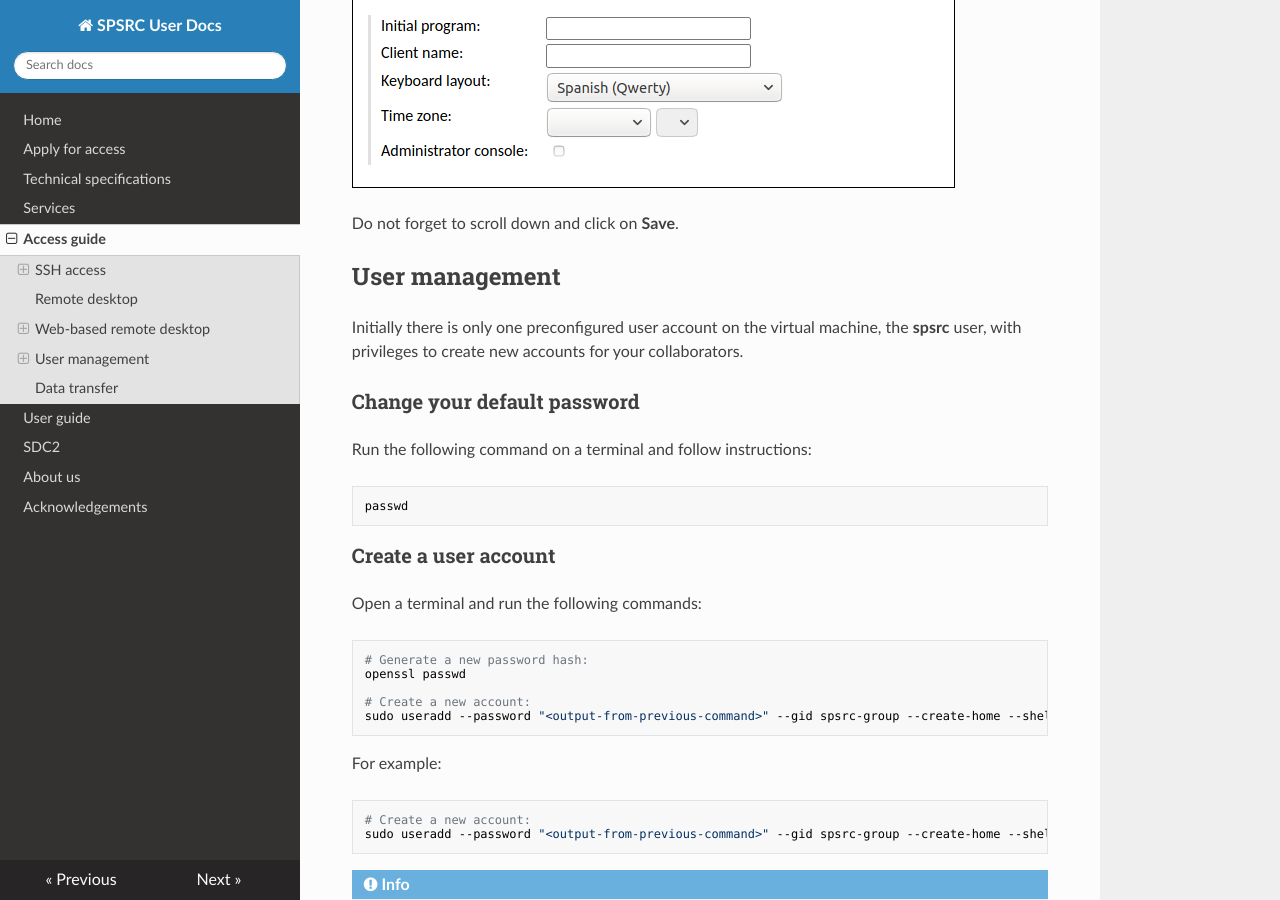
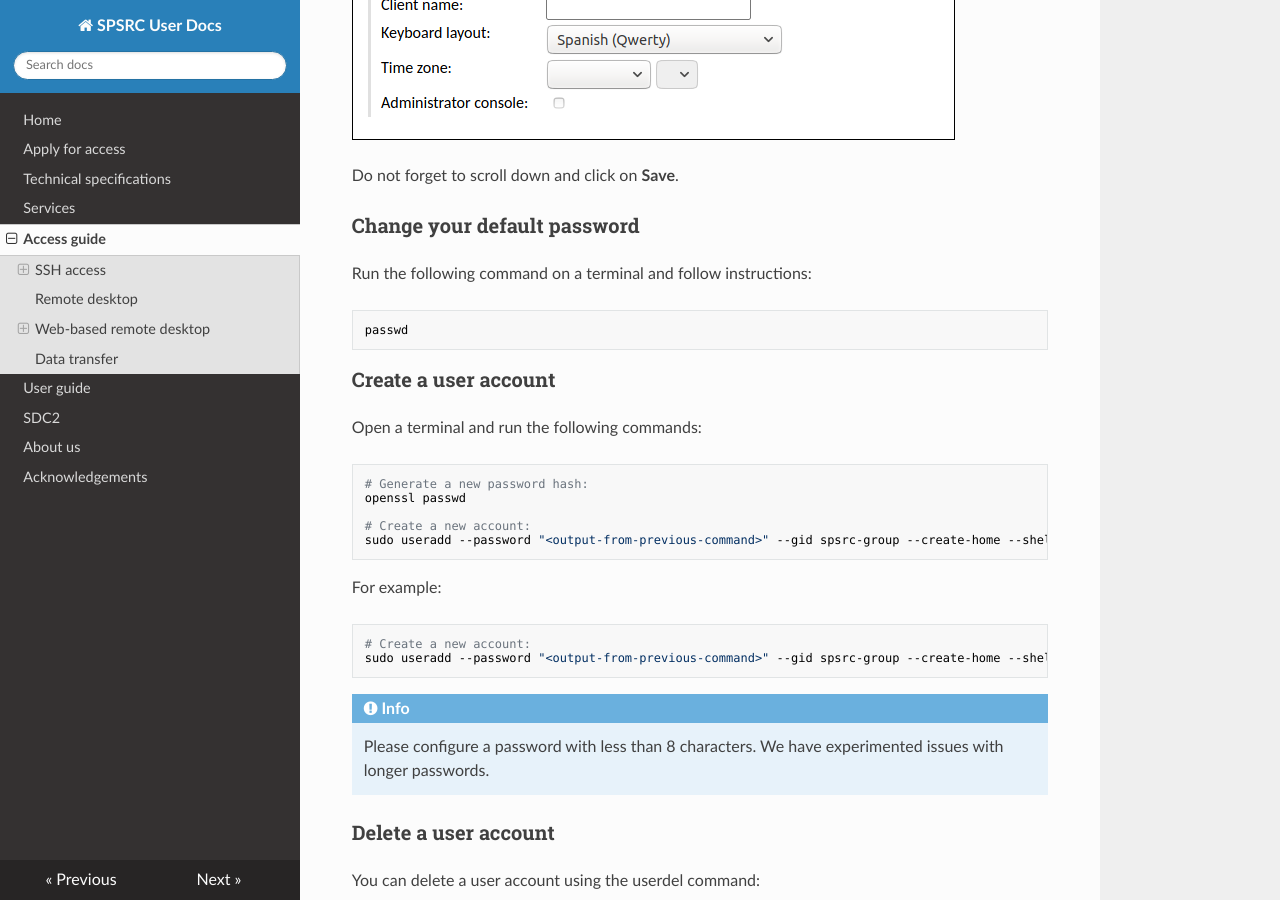
Before and after one commit to espsrc/spsrc_user_docs, an MkDocs documentation site: the page built from docs/access_guide.md, in a window 1280 px wide and 900 px high, scrolled down 8433 px. Built offline with MkDocs 1.6.1, drawn with Linux system fonts in a browser that asks for light colours; nearby versions of some CDN libraries.

Commit message:
Move user management to user guide

```diff
--- a/docs/access_guide.md
+++ b/docs/access_guide.md
@@ -182,11 +182,6 @@ Now look for the **Basic Settings** section and choose the correct **keyboard la
 Do not forget to scroll down and click on **Save**.
 
 
-## User management
-
-Initially there is only one preconfigured user account on the virtual machine, the **spsrc** user,
-with privileges to create new accounts for your collaborators.
-
 ### Change your default password
 
 Run the following command on a terminal and follow instructions:
```
